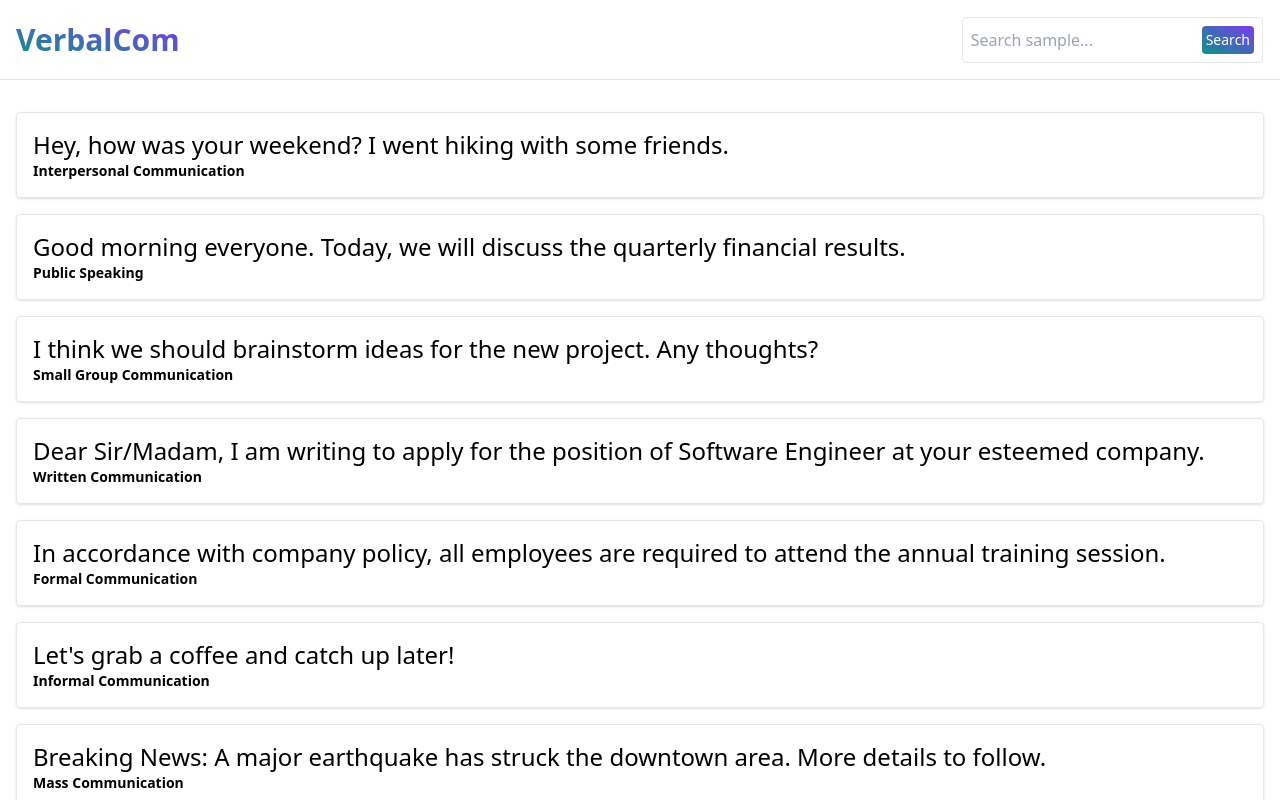
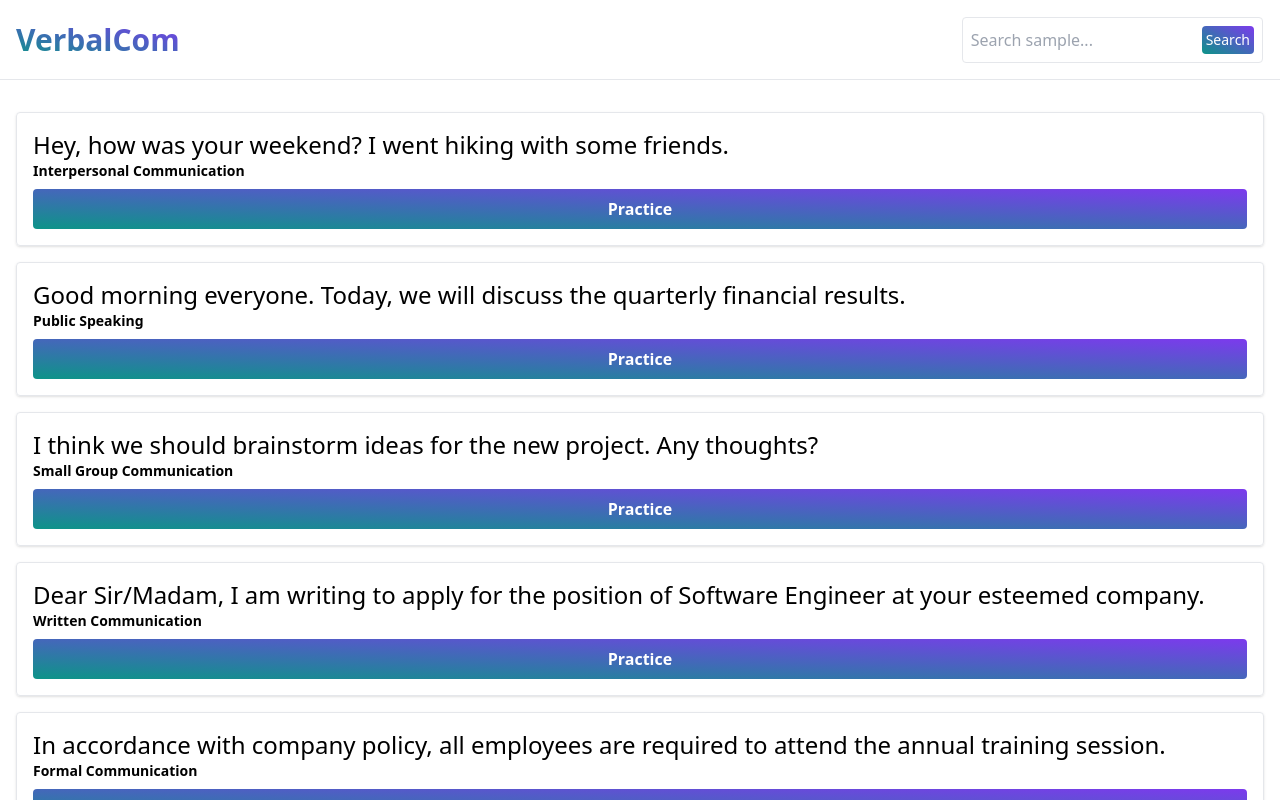
Before and after one commit to ashsajal1/verbalcom, a Vue app: page / in a window 1280 px wide. Shown: the top 800 px of the page. Built offline with nearby package versions, Linux system fonts and the light colour scheme; the HTML template or start-up script is replaced by a standard one.

Commit message:
create and add button

```diff
--- a/src/App.vue
+++ b/src/App.vue
@@ -1,4 +1,5 @@
 <script lang="ts" setup>
+import Button from './components/Button.vue';
 import NavbarVue from './components/Navbar.vue'
 import { communicationSamples } from './lib/texts'
 </script>
@@ -11,6 +12,7 @@ import { communicationSamples } from './lib/texts'
       <div v-motion-roll-top :duration="600" class="flex flex-col border shadow p-4 rounded my-4">
         <p class="font-extralight text-2xl">{{ sample.text }}</p>
         <p class="font-bold text-sm">{{ sample.category }}</p>
+        <Button class="mt-2">Practice</Button>
       </div>
     </div>
   </main>
--- /dev/null
+++ b/src/components/Button.vue
@@ -0,0 +1,11 @@
+<script lang="ts" setup>
+import { useAttrs } from 'vue'
+
+const attrs = useAttrs()
+</script>
+
+<template>
+  <button v-bind="attrs" class="bg-gradient-to-tr from-primary to-secondary text-white font-bold py-2 px-4 rounded">
+    <slot />
+  </button>
+</template>
```
